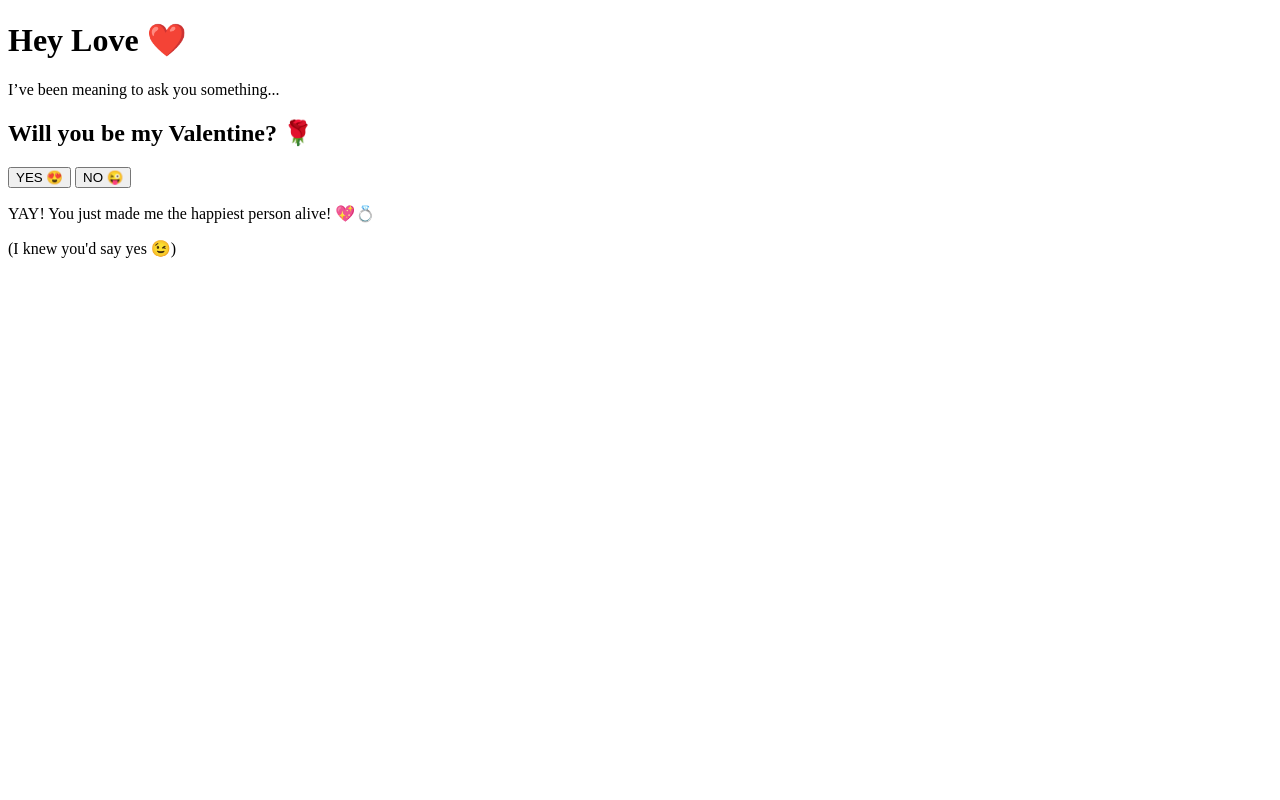
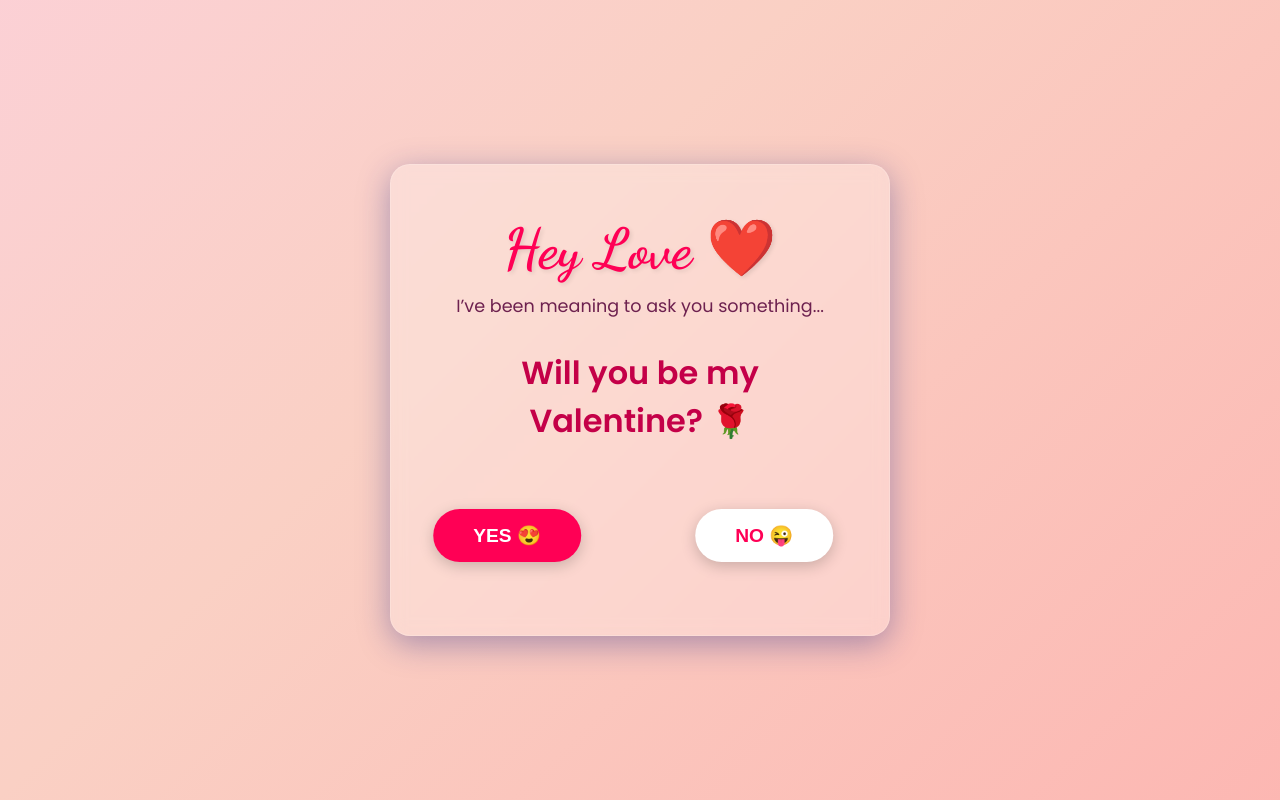
Before and after one commit to am9-debug/vale, a plain HTML site: page index.html in a window 1280 px wide. Drawn offline with nearby package versions, Linux system fonts and the light colour scheme.

Commit message:
style.css

```diff
--- a/style.css
+++ b/style.css
@@ -1,88 +1,143 @@
-/* =========================
-   RUNNING LEGS FOR NO
-========================= */
+/* --- RESET & BASICS --- */
+* { box-sizing: border-box; margin: 0; padding: 0; }
 
-/* Legs container */
-#no::after {
-  content: "👟   👟";
-  position: absolute;
-  left: 50%;
-  top: 100%;
-  transform: translateX(-50%);
-  font-size: 16px;
-  animation: legRun 0.35s infinite linear;
+body {
+  height: 100vh;
+  display: flex;
+  justify-content: center;
+  align-items: center;
+  font-family: 'Poppins', sans-serif;
+  overflow: hidden;
+  /* Grand Animated Gradient Background */
+  background: linear-gradient(-45deg, #ff9a9e, #fad0c4, #ffd1ff, #fbc2eb);
+  background-size: 400% 400%;
+  animation: gradientBG 15s ease infinite;
 }
 
-/* Running motion */
-@keyframes legRun {
-  0%   { transform: translateX(-50%) translateY(0); }
-  50%  { transform: translateX(-50%) translateY(-4px); }
-  100% { transform: translateX(-50%) translateY(0); }
+@keyframes gradientBG {
+  0% { background-position: 0% 50%; }
+  50% { background-position: 100% 50%; }
+  100% { background-position: 0% 50%; }
 }
 
-/* Tilt while running */
-.no-running {
-  transform: rotate(-12deg) scale(1.05);
+/* --- GLASSMORPHISM CARD --- */
+.glass-card {
+  background: rgba(255, 255, 255, 0.25);
+  box-shadow: 0 8px 32px 0 rgba(31, 38, 135, 0.37);
+  backdrop-filter: blur(8px);
+  -webkit-backdrop-filter: blur(8px);
+  border-radius: 20px;
+  border: 1px solid rgba(255, 255, 255, 0.18);
+  padding: 50px;
+  text-align: center;
+  max-width: 90%;
+  width: 500px;
+  color: #fff;
+  position: relative;
+  z-index: 10;
 }
 
-/* =========================
-   GRAND YES LOVE ANIMATION
-========================= */
-
-.love-overlay {
-  position: fixed;
-  inset: 0;
-  background: radial-gradient(circle at center, #ff7eb3, #ff165d);
-  display: flex;
-  align-items: center;
-  justify-content: center;
-  z-index: 9999;
-  animation: fadeIn 0.6s ease forwards;
-}
-
-.love-message {
-  text-align: center;
-  color: white;
-  animation: popIn 1s ease forwards;
-}
-
-.love-message h1 {
-  font-size: 3rem;
+/* --- TYPOGRAPHY --- */
+.title {
+  font-family: 'Dancing Script', cursive;
+  font-size: 3.5rem;
+  color: #ff0055;
+  text-shadow: 2px 2px 4px rgba(0,0,0,0.1);
   margin-bottom: 10px;
 }
 
-.love-message p {
-  font-size: 1.3rem;
-  opacity: 0.95;
+.subtitle {
+  font-size: 1.1rem;
+  color: #6d214f;
+  margin-bottom: 30px;
 }
 
-/* Floating hearts */
-.heart {
-  position: absolute;
-  bottom: -40px;
-  font-size: 22px;
-  animation: floatUp 5s linear infinite;
+.question {
+  font-size: 2rem;
+  color: #c40048;
+  margin-bottom: 40px;
+}
+
+/* --- BUTTON AREA & BUTTONS --- */
+.button-area {
+  height: 100px; /* Space for buttons to move */
+  position: relative;
+  display: flex;
+  justify-content: center;
+  align-items: center;
+  gap: 20px;
+}
+
+button {
+  padding: 15px 40px;
+  font-size: 1.2rem;
+  font-weight: 600;
+  border: none;
+  border-radius: 50px;
+  cursor: pointer;
+  transition: all 0.3s ease;
+  box-shadow: 0 4px 15px rgba(0,0,0,0.2);
+  position: absolute; /* Vital for movement */
+}
+
+#yes-btn {
+  background: #ff0055;
+  color: white;
+  z-index: 2; /* Always on top of NO */
+  /* Initial Position centered relative to container */
+  left: 50%;
+  transform: translateX(-140%); /* Shift left */
+}
+
+#yes-btn:hover {
+  transform: translateX(-140%) scale(1.1);
+  box-shadow: 0 0 20px #ff0055;
+}
+
+#no-btn {
+  background: white;
+  color: #ff0055;
+  left: 50%;
+  transform: translateX(40%); /* Shift right */
+}
+
+/* --- CHEESY ANIMATIONS --- */
+@keyframes wiggle {
+  0% { transform: rotate(0deg); }
+  25% { transform: rotate(-10deg); }
+  50% { transform: rotate(10deg); }
+  75% { transform: rotate(-5deg); }
+  100% { transform: rotate(0deg); }
+}
+
+.wiggle {
+  animation: wiggle 0.4s ease-in-out;
+}
+
+/* --- RESULT MESSAGE --- */
+.hidden {
+  display: none;
+}
+
+#message-container {
+  margin-top: 20px;
+  animation: fadeIn 1s ease;
+}
+
+#message-container p {
+  font-size: 1.5rem;
+  color: #880e4f;
+  font-weight: bold;
+}
+
+#message-container .small-text {
+  font-size: 1rem;
+  font-weight: normal;
+  margin-top: 10px;
   opacity: 0.8;
 }
 
-@keyframes floatUp {
-  from {
-    transform: translateY(0) scale(1);
-    opacity: 1;
-  }
-  to {
-    transform: translateY(-110vh) scale(1.5);
-    opacity: 0;
-  }
+@keyframes fadeIn {
+  from { opacity: 0; transform: translateY(10px); }
+  to { opacity: 1; transform: translateY(0); }
 }
-
-@keyframes popIn {
-  0% { transform: scale(0.4); opacity: 0; }
-  60% { transform: scale(1.15); opacity: 1; }
-  100% { transform: scale(1); }
-}
-
-@keyframes fadeIn {
-  from { opacity: 0; }
-  to { opacity: 1; }
-}
```
